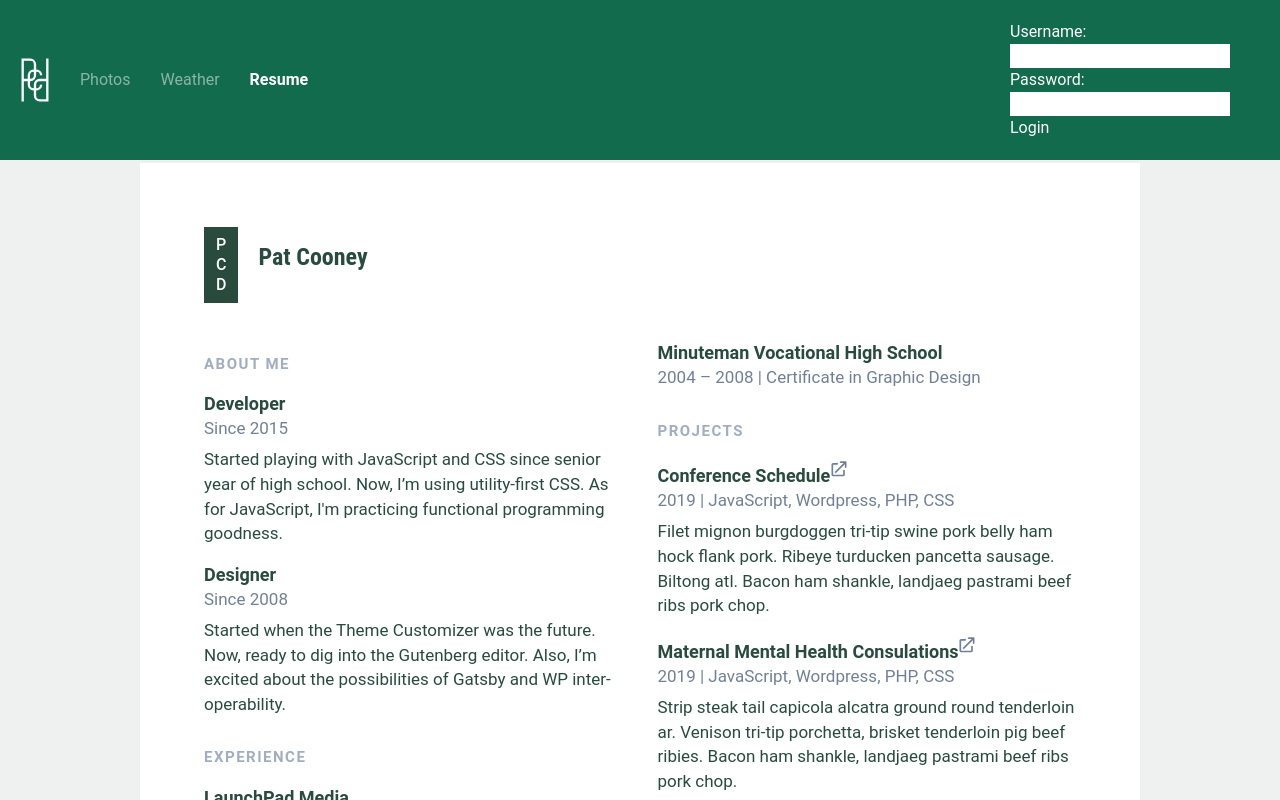
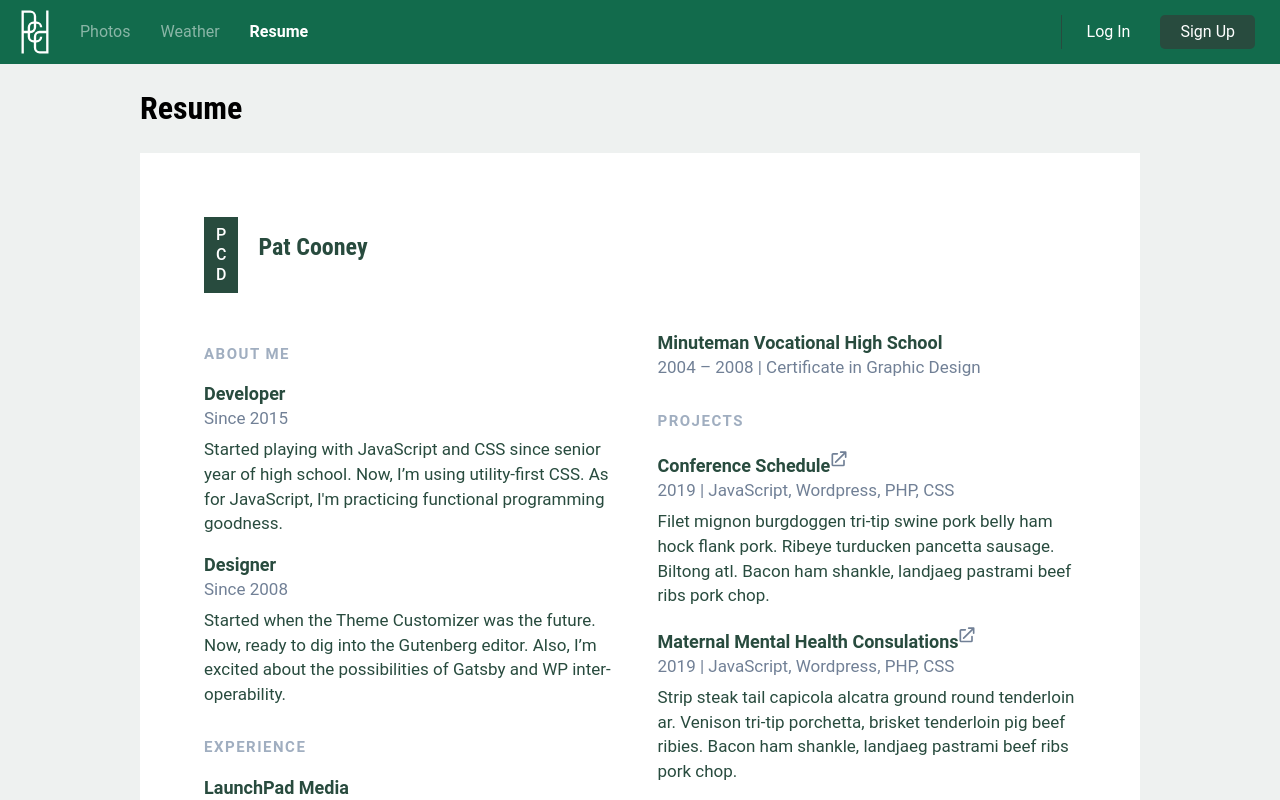
Before and after one commit to Pcooney13/headless-wp, a React (Create React App) app: page /resume in a window 1280 px wide. Shown: the top 800 px of the page. Built offline with nearby package versions, Linux system fonts and the light colour scheme.

Commit message:
some edits

```diff
--- a/src/App.css
+++ b/src/App.css
@@ -32,9 +32,10 @@ h1 { margin-top:0;font-family: 'Roboto Condensed', sans-serif;font-weight: 600;
 .header .active { font-weight: 600; opacity: 1; }
 .header li { color:white; display: inline-block; padding-right: 30px; }
 .header li:first-child {width:30px; margin-right:30px; position:relative;}
-.header li:last-child { margin-left:auto; }
+.header li:last-child { margin-left: auto; padding-right: 0; border-left: 1px solid var(--darker-green); padding: 5px; margin-top: -10px; margin-bottom: -10px;}
 .header li a { color:white; opacity: .5; text-decoration: none; }
 .header li img { border-radius: 50%; }
+.header li input {color:var(--black)}
 .secondary-header { background:var(--darker-green); position: relative; z-index:-1; opacity:0; transition:all .5s; color:white; padding:20px 30px;}
 .secondary-header li:first-child {width:unset;}
 footer{
@@ -43,8 +44,38 @@ footer{
     margin: 0;
     width:100%;
 }
-
-
+#sign-in,
+#log-in {
+    padding: 5px 20px;
+    border-radius: 5px;
+    margin:-5px 0px;
+}
+#log-in{
+    margin-right:5px;
+}
+#sign-in {
+    background-color: var(--darker-green);
+    margin-left: 5px;
+}
+#modal{
+    display:none;
+    background-color:white;
+    position: relative;
+    z-index:99;
+    max-width:500px;
+    position:absolute;
+    padding: 30px;
+    margin: 0 auto;
+    left: 0;
+    right: 0;
+}
+.close-modal{
+        position: absolute;
+        right: 20px;
+        top: 20px;
+        line-height: .5rem;
+        font-size: 30px;
+}
 .card-container {
     display: flex;
     justify-content: space-between;
@@ -240,7 +271,7 @@ a.card-category {
     min-height:300px;
     margin:0 auto;
 }
-.weather-app input {
+.form input {
     padding: 15px;
     width: 100%;
     margin-bottom: 15px;
@@ -248,12 +279,12 @@ a.card-category {
     border:1px solid var(--border-green);
     border-radius: 5px;
 }
-.weather-app input:focus {
+.form input:focus {
     outline: solid 2px var(--border-green);
     box-shadow: 0 0 5px var(--dark-green);
     border: 1px solid var(--border-green);
 }
-.weather-app button {
+.form button {
     background: var(--dark-green);
     color: white;
     text-align:center;
--- a/src/components/Form.js
+++ b/src/components/Form.js
@@ -3,7 +3,7 @@ import React, { Component } from 'react';
 class Form extends Component {
   render() {
     return (
-        <form onSubmit={this.props.getWeather}>
+        <form className="form" onSubmit={this.props.getWeather}>
           <input type="text" name="city" placeholder="City..." />
           <input type="text" name="state" placeholder="State..." />
           <button>Get Weather</button>
--- a/src/components/header/Header.js
+++ b/src/components/header/Header.js
@@ -25,6 +25,7 @@ class Header extends Component {
                 if (200 === response.status) {
                     console.log('Logged in');
                     Cookies.set('wp-auth-token', response.token);
+                    hideModal();
                     document.getElementById('log').innerHTML = `<button
                                 onClick=${() => {
                                     handlelogout();
@@ -46,6 +47,12 @@ class Header extends Component {
                                 <p><button onClick=${() => {handlelogin();}} class="submit">Login</button></p>
                             </div>`
         }
+        function loginForm() {
+            if (document.getElementById('modal')) {
+                console.log(document.getElementById('modal'));
+                document.getElementById('modal').style.display = 'block';
+            }
+        }
 
         function debounce(func, wait = 13, immediate = true) {
             var timeout;
@@ -61,6 +68,10 @@ class Header extends Component {
                 timeout = setTimeout(later, wait);
                 if (callNow) func.apply(context, args);
             };
+        }
+
+        function hideModal() {
+            document.getElementById('modal').style.display='none';
         }
 
         let scrollPos = 0;
@@ -118,11 +129,8 @@ class Header extends Component {
                             </button>
                         ) : (
                             <div>
-                                <p><label>Username:</label></p>
-                                <p><input id="username" className="username" type="text" name="username"/></p>
-                                <p><label>Password:</label></p>
-                                <p><input id="password" className="password" type="password" name="password"/></p>
-                                <p><button onClick={() => {handlelogin();}} className="submit">Login</button></p>
+                                <button onClick={() => {loginForm();}}id="log-in">Log In</button>
+                                <button id="sign-in">Sign Up</button>
                             </div>
                         )}
                     </li>
@@ -132,6 +140,19 @@ class Header extends Component {
                         <li>Photos</li>
                     </div>
                 </ul>
+                <div id="modal">
+
+                                <span onClick={() => { hideModal(); }} className="close-modal">&times;</span>
+                                <div className="form">
+                                    <h2>Log in</h2>
+                                    <label>Username:</label>
+                                    <input id="username" className="username" type="text" name="username" />
+                                    <label>Password:</label>
+                                    <input id="password" className="password" type="password" name="password" />
+                                    <button onClick={() => {handlelogin();}} className="submit">Login</button>
+
+                    </div>
+                </div>
             </header>
         );
     }
```
